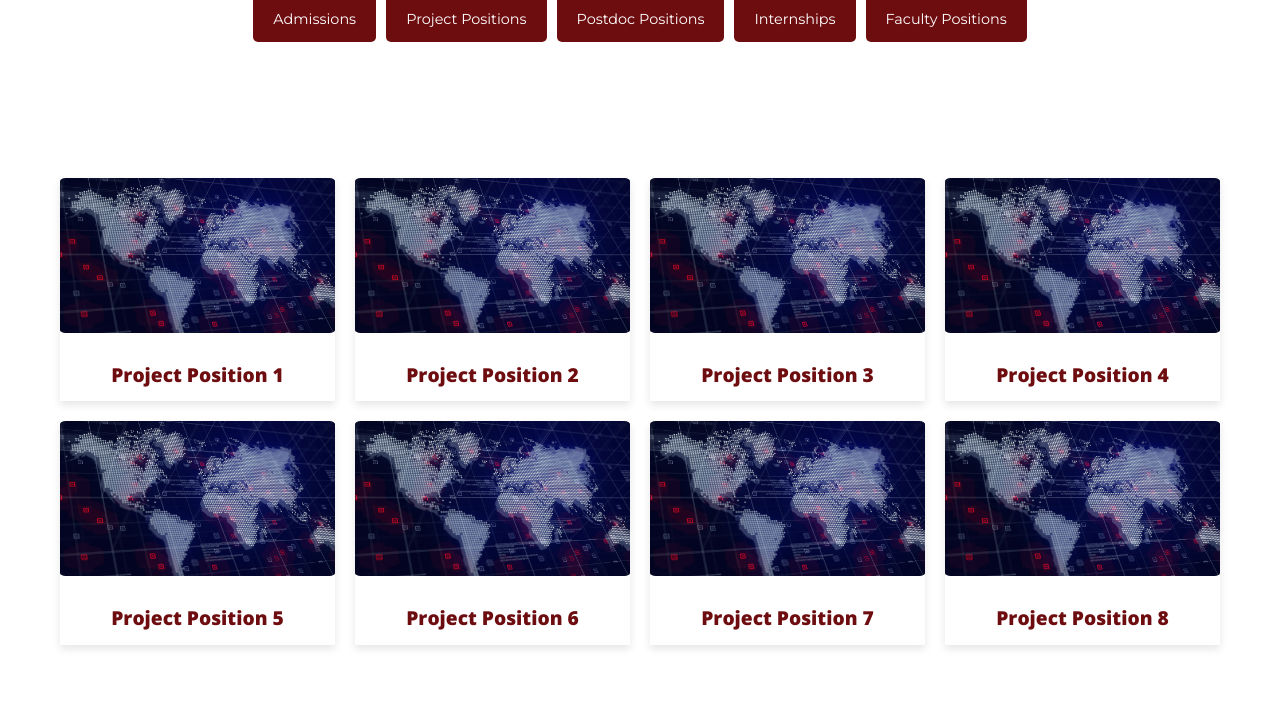
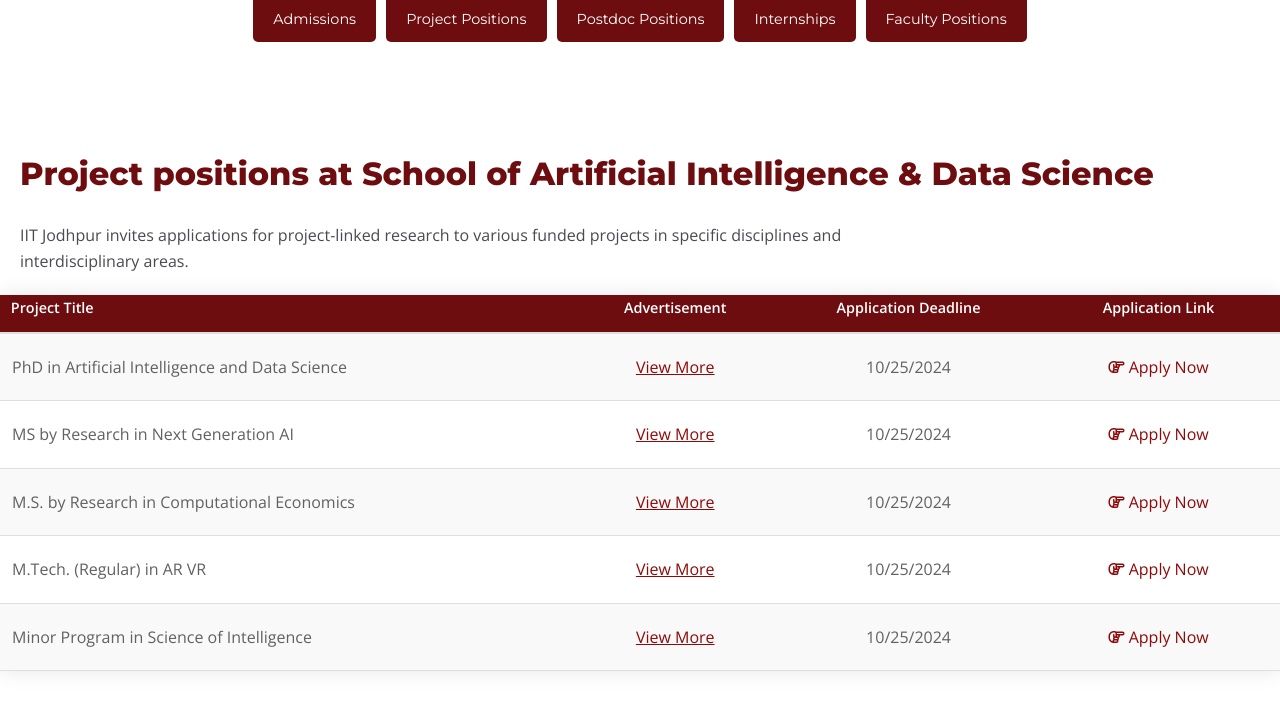
Before and after one commit to SAIDEIITJ/SAIDE_main, a Jekyll site: the page built from _pages/projectsPositions.md, in a window 1280 px wide and 900 px high, scrolled down 475 px, cut to the strip 106-851 px from the top of the window. Shown: the top 710 px of the strip. Built offline with Jekyll 4.4.1, drawn with Linux system fonts in a browser that asks for light colours; nearby versions of some CDN libraries.

Commit message:
join us tables

```diff
--- /dev/null
+++ b/_pages/postdocPositions.md
@@ -0,0 +1,51 @@
+---
+layout: joinUs
+title: Postdoc Positions
+link: HOME / JOIN US
+des: Join SAIDE for a transformative learning experience in complex systems science.
+permalink: /postdocPositions/
+---
+<style>
+  .background-about{
+    background-image: url("{{ site.baseurl }}/images/postdoc.png");
+  }
+</style>
+
+<div id="parent-box">
+
+<div class="general-section">
+
+<h1 style="text-transform: none;">Postdoc positions at School of Artificial Intelligence & Data Science</h1>
+<div class="row">
+<div class="col-md-9">
+<p>IIT Jodhpur invites applications for postdoc positions in specific disciplines and interdisciplinary areas. </p>
+</div>
+</div>
+</div>
+<div class="application-section">
+
+<table id="admissionTable">
+<thead>
+
+<tr>
+<th style="text-align:left">Title</th>
+<th>Advertisement</th>
+<th>Application Deadline</th>
+<th>Application Link</th>
+</tr>
+</thead>
+<tbody id = "admissions-table">
+{% assign programs_data = site.data.programs  %}
+{% for member in programs_data %}
+<tr>
+<td style="text-align:left">{{member.name}}</td>
+<td><a href="{{ member.document }}" target="_blank" class="view-more" style="border:0;">View More</a></td>
+<td>{{member.deadline}}</td>
+
+<td><a href="{{ member.application }}" target="_blank" class="apply-now" style="border:0;text-decoration:none;"><i class="fa-regular fa-hand-point-right"></i> Apply Now</a></td>
+</tr>
+{% endfor %}
+</tbody>
+</table>
+</div>
+</div>
--- a/_pages/projectsPositions.html
+++ /dev/null
@@ -1,51 +0,0 @@
----
-layout: joinUs
-title: Project Positions
-link: HOME / JOIN US
-des: Join SAIDE for a transformative learning experience in complex systems science.
-permalink: /projectsPositions/
----
-<style>
-  .background-about{
-    background-image: url("{{ site.baseurl }}/images/ProjectPositions.png");
-  }
-</style>
-
-<div class="engage-container">
-    <div class="theme-grid">
-        <div class="grid-item">
-          <img src="{{ site.baseurl }}/images/digital.jpg" alt="Image 1">
-          <h3 id="gridh3title" style="text-transform: none;">Project Position 1</h3>
-        </div>
-        <div class="grid-item">
-          <img src="{{ site.baseurl }}/images/digital.jpg" alt="Image 2">
-          <h3 id="gridh3title" style="text-transform: none;" >Project Position 2</h3>
-        </div>
-        <div class="grid-item">
-          <img src="{{ site.baseurl }}/images/digital.jpg" alt="Image 3">
-          <h3 id="gridh3title" style="text-transform: none;">Project Position 3</h3>
-        </div>
-        <div class="grid-item">
-          <img src="{{ site.baseurl }}/images/digital.jpg" alt="Image 4">
-          <h3 id="gridh3title" style="text-transform: none;">Project Position 4</h3>
-        </div>
-        <div class="grid-item">
-          <img src="{{ site.baseurl }}/images/digital.jpg" alt="Image 5">
-          <h3 id="gridh3title" style="text-transform: none;">Project Position 5</h3>
-        </div>
-        <div class="grid-item">
-          <img src="{{ site.baseurl }}/images/digital.jpg" alt="Image 6">
-          <h3 id="gridh3title" style="text-transform: none;">Project Position 6</h3>
-        </div>
-        <div class="grid-item">
-          <img src="{{ site.baseurl }}/images/digital.jpg" alt="Image 7">
-          <h3 id="gridh3title" style="text-transform: none;">Project Position 7</h3>
-        </div>
-        <div class="grid-item">
-          <img src="{{ site.baseurl }}/images/digital.jpg" alt="Image 8">
-          <h3 id="gridh3title" style="text-transform: none;">Project Position 8</h3>
-        </div>
-      </div>
-
-
-</div>
--- /dev/null
+++ b/_pages/projectsPositions.md
@@ -0,0 +1,51 @@
+---
+layout: joinUs
+title: Project Positions
+link: HOME / JOIN US
+des: Join SAIDE for a transformative learning experience in complex systems science.
+permalink: /projectsPositions/
+---
+<style>
+  .background-about{
+    background-image: url("{{ site.baseurl }}/images/ProjectPositions.png");
+  }
+</style>
+
+<div id="parent-box">
+
+<div class="general-section">
+
+<h1 style="text-transform: none;">Project positions at School of Artificial Intelligence & Data Science</h1>
+<div class="row">
+<div class="col-md-9">
+<p>IIT Jodhpur invites applications for project-linked research to various funded projects in specific disciplines and interdisciplinary areas. </p>
+</div>
+</div>
+</div>
+<div class="application-section">
+
+<table id="admissionTable">
+<thead>
+
+<tr>
+<th style="text-align:left">Project Title</th>
+<th>Advertisement</th>
+<th>Application Deadline</th>
+<th>Application Link</th>
+</tr>
+</thead>
+<tbody id = "admissions-table">
+{% assign programs_data = site.data.programs  %}
+{% for member in programs_data %}
+<tr>
+<td style="text-align:left">{{member.name}}</td>
+<td><a href="{{ member.document }}" target="_blank" class="view-more" style="border:0;">View More</a></td>
+<td>{{member.deadline}}</td>
+
+<td><a href="{{ member.application }}" target="_blank" class="apply-now" style="border:0;text-decoration:none;"><i class="fa-regular fa-hand-point-right"></i> Apply Now</a></td>
+</tr>
+{% endfor %}
+</tbody>
+</table>
+</div>
+</div>
```
Also changed, not shown: _pages/intern.md (+33 -13 lines), _pages/postdocPositions.html (deleted, +0 -51 lines), images/SIP.png, 1 other file.
